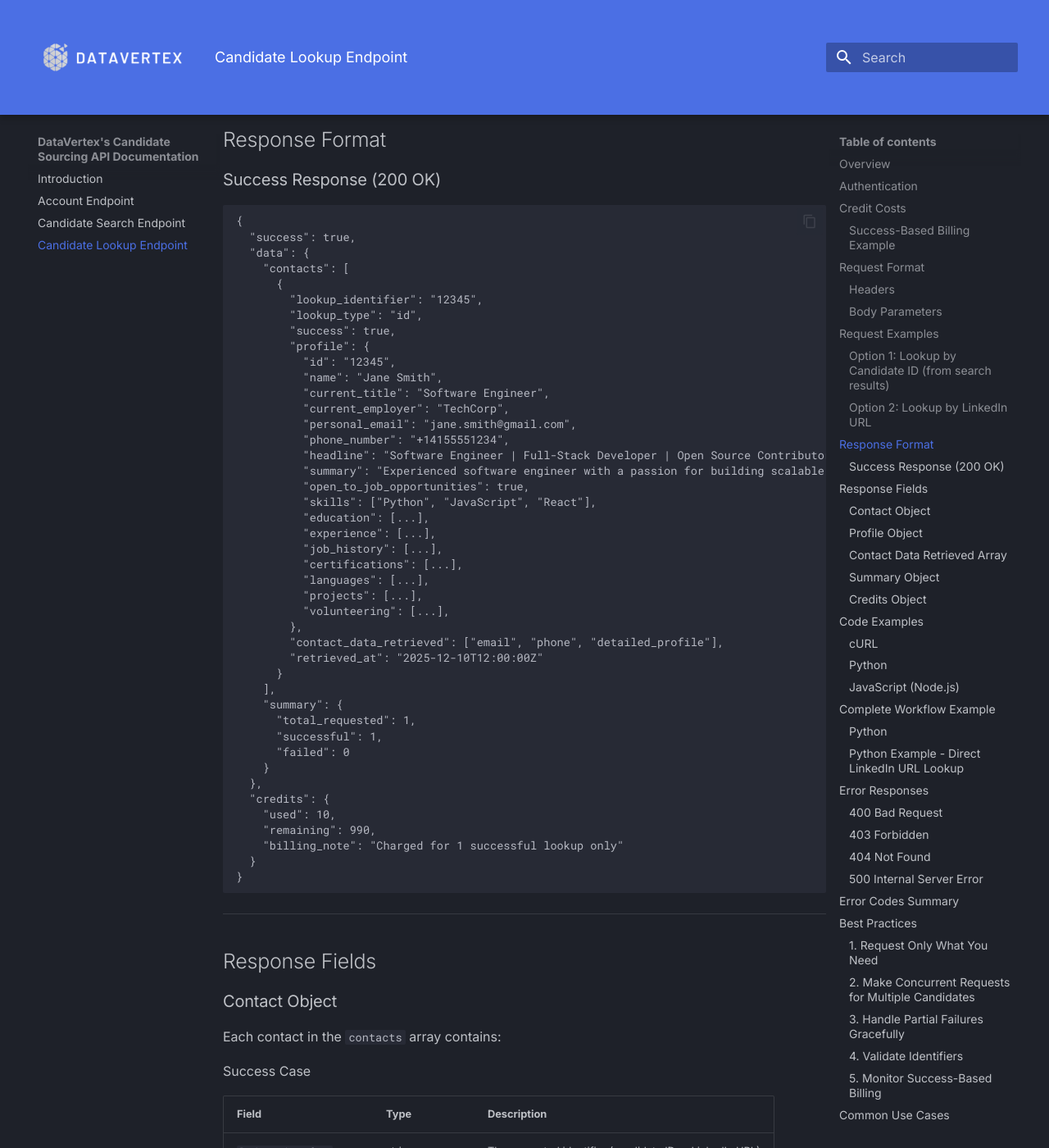
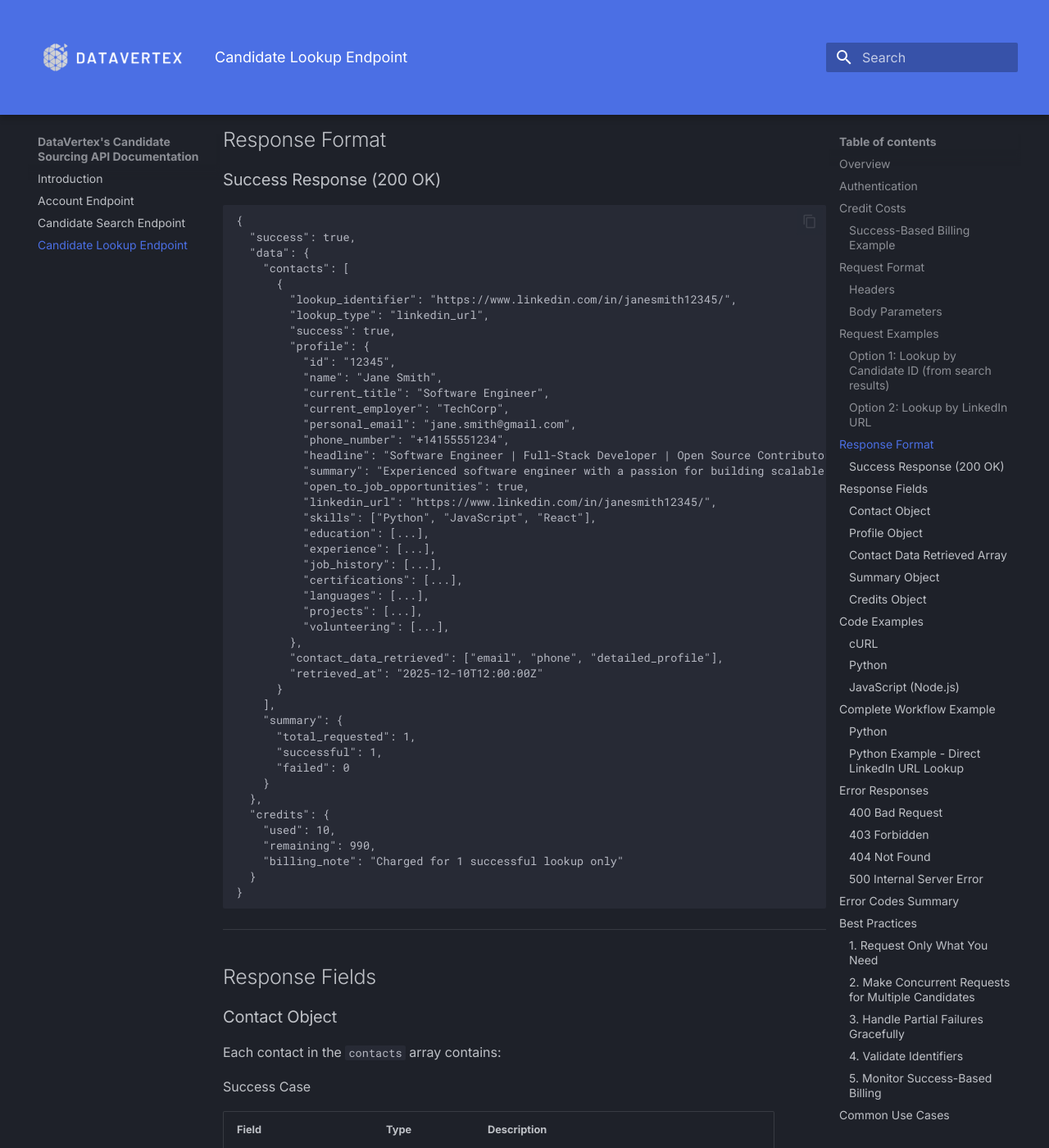
Before and after one commit to jbattdv/dv-api-docs, an MkDocs documentation site: the page built from docs/candidate_lookup_endpoint.md, in a window 1280 px wide and 1400 px high, scrolled down 3528 px. Shown: the whole window at 82% size. Built offline with MkDocs 1.6.1 and Material for MkDocs 9.7.7, drawn with Linux system fonts in a browser that asks for light colours.

Commit message:
Readded linkedin url to detailed profile response.

```diff
--- a/docs/candidate_lookup_endpoint.md
+++ b/docs/candidate_lookup_endpoint.md
@@ -149,8 +149,8 @@ All Contact Information + Candidate's work history, education, and skills.
   "data": {
     "contacts": [
       {
-        "lookup_identifier": "12345",
-        "lookup_type": "id",
+        "lookup_identifier": "https://www.linkedin.com/in/janesmith12345/",
+        "lookup_type": "linkedin_url",
         "success": true,
         "profile": {
           "id": "12345",
@@ -162,6 +162,7 @@ All Contact Information + Candidate's work history, education, and skills.
           "headline": "Software Engineer | Full-Stack Developer | Open Source Contributor",
           "summary": "Experienced software engineer with a passion for building scalable web applications and mentoring junior developers...",
           "open_to_job_opportunities": true,
+          "linkedin_url": "https://www.linkedin.com/in/janesmith12345/",
           "skills": ["Python", "JavaScript", "React"],
           "education": [...],
           "experience": [...],
```
